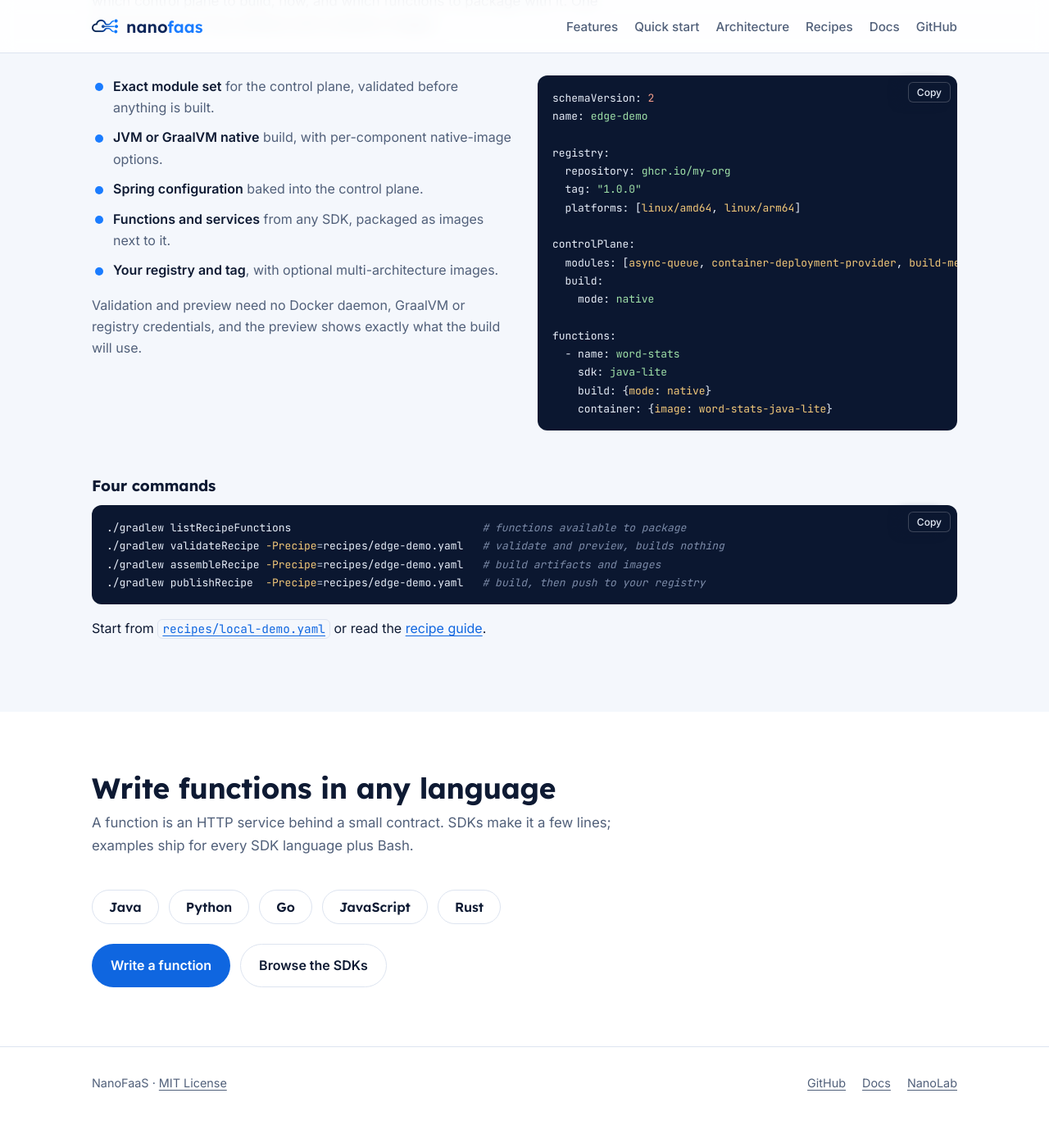
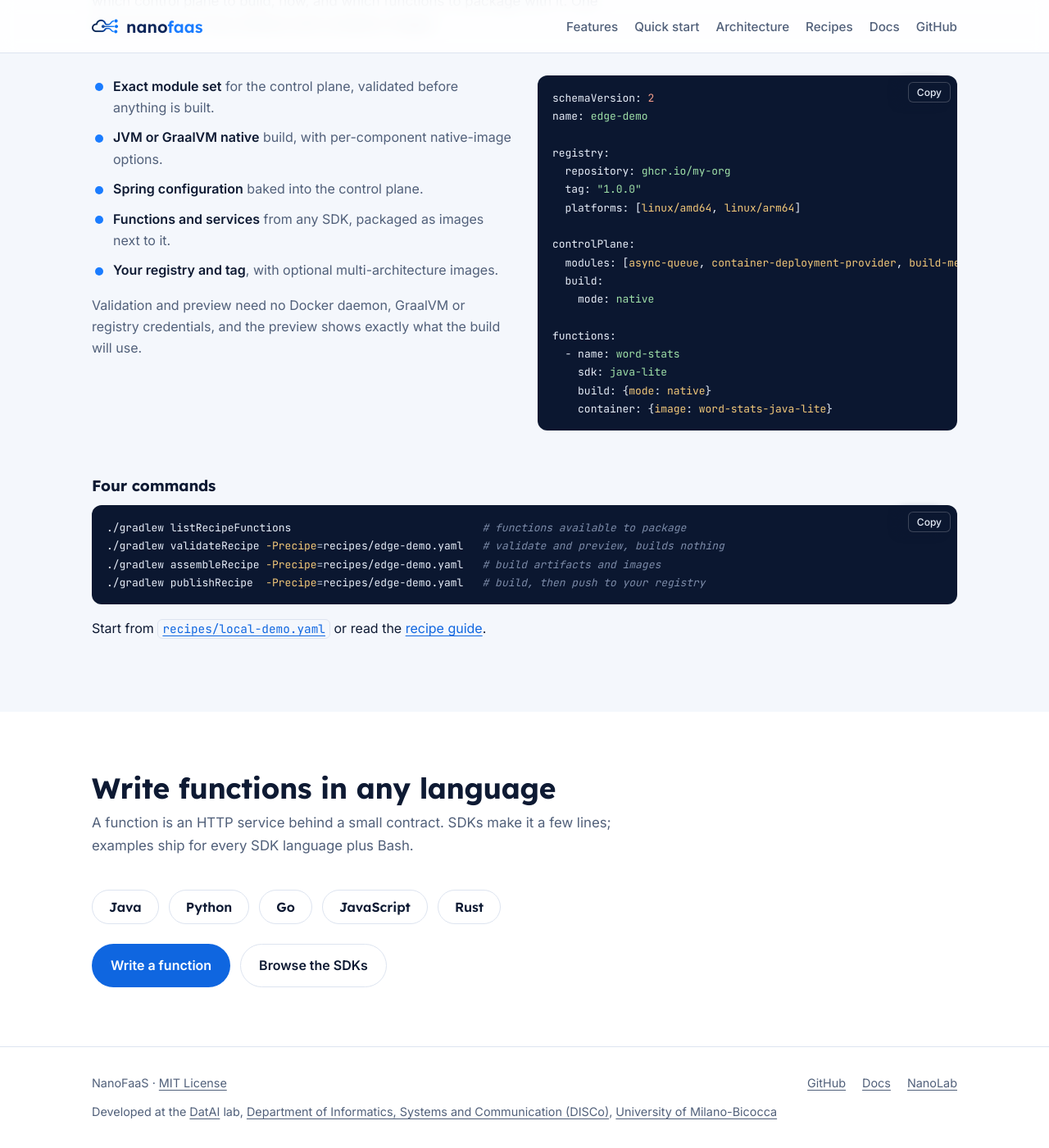
Before and after one commit to Nanofaas/nanofaas.github.io, a Jekyll site: the page built from index.html, in a window 1280 px wide and 1400 px high, scrolled down 6142 px. Shown: the whole window at 82% size. Built offline with Jekyll 4.4.1, drawn with Linux system fonts in a browser that asks for light colours; before the commit the page ends 7506 px from its top, so only the background shows below that.

Commit message:
Credit the DatAI lab, DISCo and the University of Milano-Bicocca in the footer
Co-Authored-By: Claude Opus 5.5 <noreply@anthropic.com>

```diff
--- a/_config.yml
+++ b/_config.yml
@@ -7,6 +7,9 @@ lang: en
 repo: https://github.com/Nanofaas/nanofaas
 docs: https://github.com/Nanofaas/nanofaas/tree/main/docs
 nanolab: https://github.com/Nanofaas/nanolab
+datai: https://unimib-datai.github.io/datai-website/
+disco: https://www.disco.unimib.it/en
+unimib: https://www.unimib.it/
 
 markdown: kramdown
 highlighter: rouge
--- a/_layouts/default.html
+++ b/_layouts/default.html
@@ -39,6 +39,7 @@
   <footer class="site-footer">
     <div class="container">
       <p>NanoFaaS · <a href="{{ site.repo }}/blob/main/LICENSE">MIT License</a></p>
+      <p class="affiliation">Developed at the <a href="{{ site.datai }}">DatAI</a> lab, <a href="{{ site.disco }}">Department of Informatics, Systems and Communication (DISCo)</a>, <a href="{{ site.unimib }}">University of Milano-Bicocca</a></p>
       <ul>
         <li><a href="{{ site.repo }}">GitHub</a></li>
         <li><a href="{{ site.docs }}">Docs</a></li>
--- a/assets/css/style.css
+++ b/assets/css/style.css
@@ -80,6 +80,7 @@ code, pre { font-family: var(--font-mono); font-size: 0.9em; }
 .site-footer { border-top: 1px solid var(--line); padding: 32px 0; color: var(--muted); font-size: 0.9rem; }
 .site-footer .container { display: flex; flex-wrap: wrap; gap: 12px 24px; justify-content: space-between; align-items: center; }
 .site-footer p { margin: 0; }
+.site-footer .affiliation { order: 3; flex-basis: 100%; }
 .site-footer ul { display: flex; gap: 20px; margin: 0; padding: 0; list-style: none; }
 .site-footer a { color: var(--muted); }
 
```
Also changed, not shown: 1 other file.
